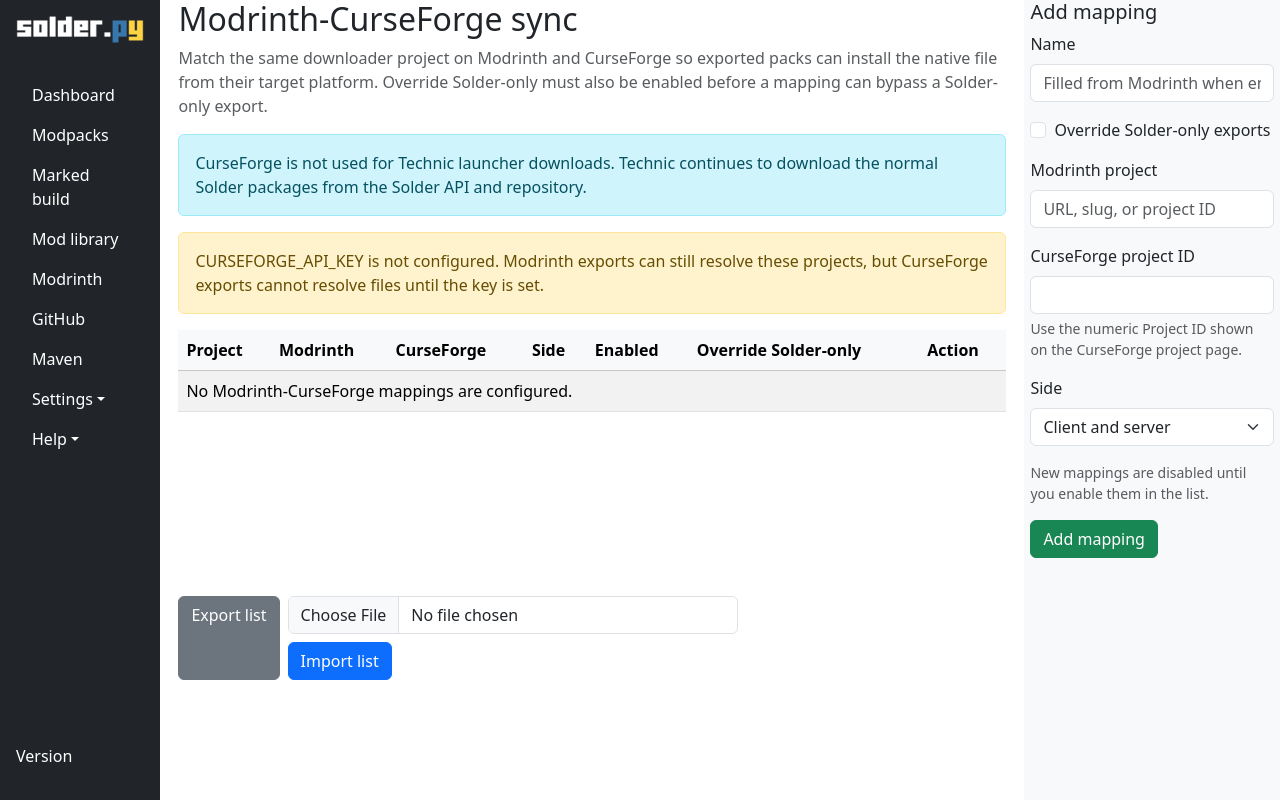
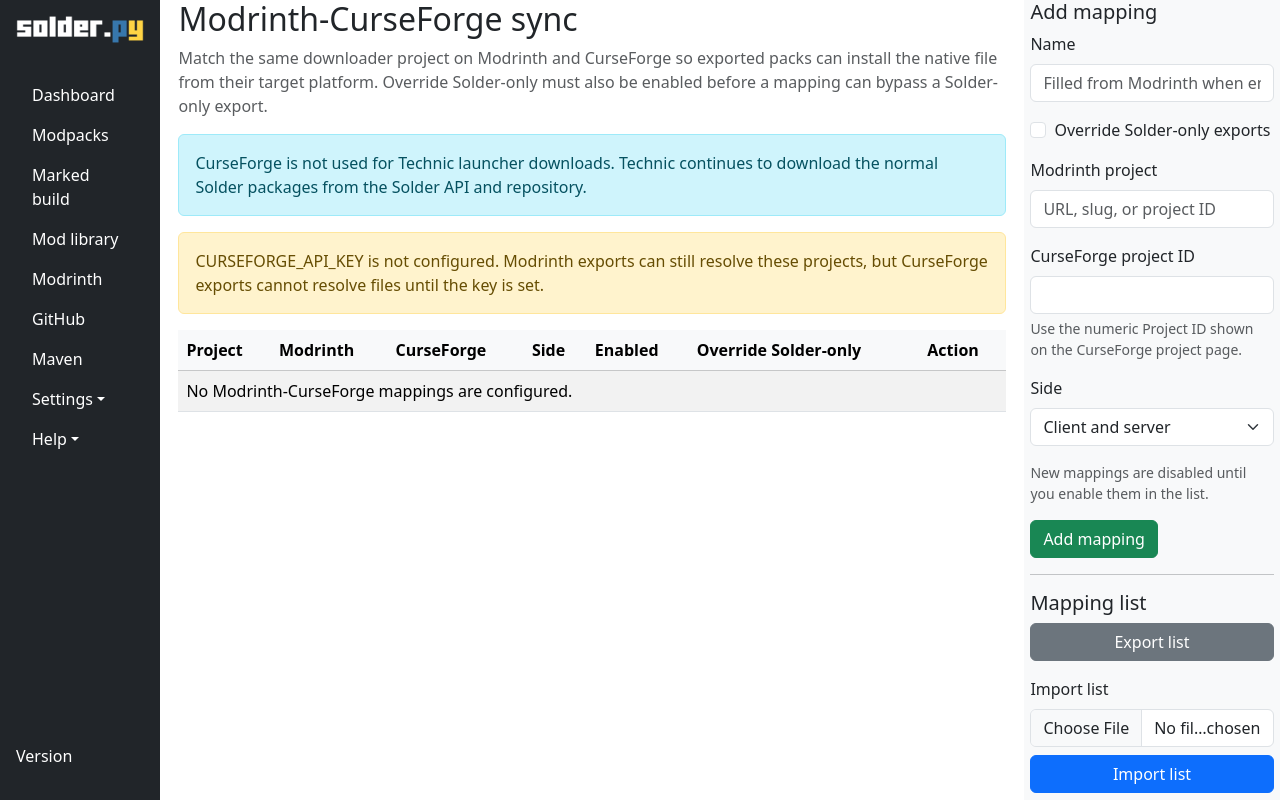
Before and after one commit to Thorfusion/solder.py, a Flask app: template templates/platform_export_overrides.html in a window 1280 px wide. Run offline with Flask 3, Linux system fonts and the light colour scheme; the template is opened without the code that fills it, so the values that code supplies are empty; some libraries are stand-ins or nearby versions.

Commit message:
move import/export

```diff
--- a/templates/platform_export_overrides.html
+++ b/templates/platform_export_overrides.html
@@ -72,13 +72,6 @@
         <input class="btn btn-primary invisible" type="submit" name="set_override_enabled" id="set_override_enabled" value="Save">
         <input class="btn btn-primary invisible" type="submit" name="set_override_solder_only" id="set_override_solder_only" value="Save Solder-only override">
     </form>
-    <div class="d-flex flex-wrap gap-2 mt-3">
-        <a class="btn btn-secondary" href="{{url_for('asite.export_platform_sync')}}">Export list</a>
-        <form method="post" action="{{url_for('asite.platform_export_overrides')}}" enctype="multipart/form-data" class="d-flex flex-wrap gap-2">
-            <input class="form-control" type="file" name="sync_manifest" accept="application/json,.json" required>
-            <button class="btn btn-primary" type="submit" name="import_sync_manifest" value="1">Import list</button>
-        </form>
-    </div>
 </div>
 {%endblock%}
 {%block aside%}
@@ -112,5 +105,17 @@
     <p class="text-muted small">New mappings are disabled until you enable them in the list.</p>
     <button class="btn btn-success" type="submit" name="create_override" value="1">Add mapping</button>
 </form>
+<hr>
+<h3 class="h5">Mapping list</h3>
+<div class="d-grid gap-2 mb-3">
+    <a class="btn btn-secondary" href="{{url_for('asite.export_platform_sync')}}">Export list</a>
+</div>
+<form method="post" action="{{url_for('asite.platform_export_overrides')}}" enctype="multipart/form-data">
+    <div class="mb-2">
+        <label class="form-label" for="sync_manifest">Import list</label>
+        <input class="form-control" type="file" name="sync_manifest" id="sync_manifest" accept="application/json,.json" required>
+    </div>
+    <button class="btn btn-primary w-100" type="submit" name="import_sync_manifest" value="1">Import list</button>
+</form>
 <script src="{{ url_for('static',filename='js/solderpy.js') }}"></script>
 {%endblock%}
```
Also changed, not shown: tests/test_app.py (+11 -0 lines).
